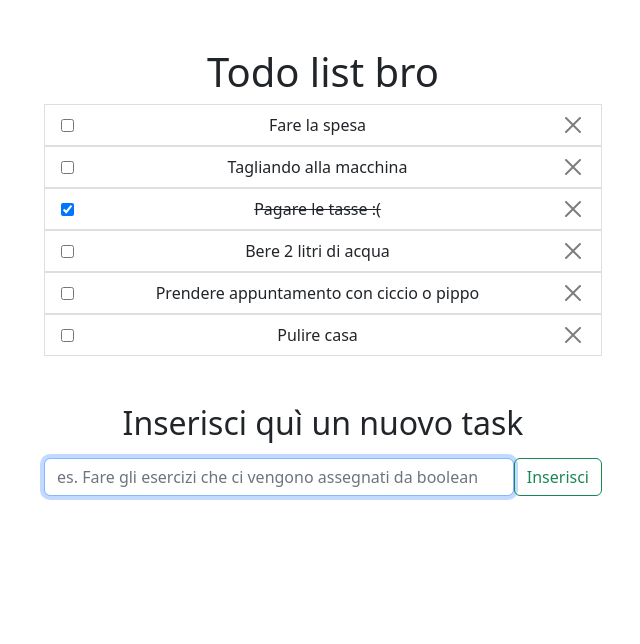
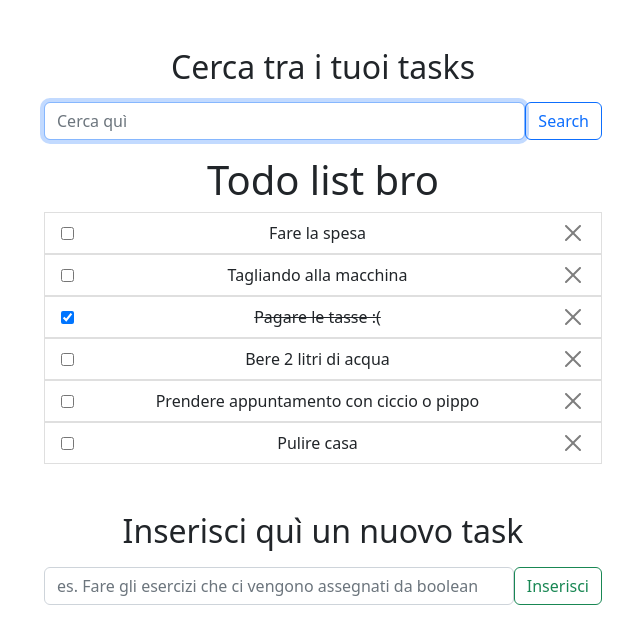
Before and after one commit to patrictobola/vue-todolist, a plain HTML site: page index.html in a window 1280 px wide. Shown: the whole page, without its empty margins (317-957 px from the left). Drawn offline with nearby package versions, Linux system fonts and the light colour scheme.

Commit message:
superbonus done

```diff
--- a/index.html
+++ b/index.html
@@ -29,9 +29,20 @@
     <div id="app">
         <div class="container">
             <div class="w-50 m-auto mt-5">
+                <!-- Search bar  -->
+                <h2 class="mt-5 text-center">Cerca tra i tuoi tasks</h2>
+                <div class="my-3 d-flex">
+                    <textarea class="form-control" rows="1" maxlength="40" placeholder="Cerca quì" style="resize: none;"
+                        v-model="searchValue" autofocus @keyup.enter="addTask"></textarea>
+                    <button type="button" class="btn btn-outline-primary" @click="addTask">Search</button>
+
+                </div>
+
+
+                <!-- Tasks to do   -->
                 <h1 class="text-center">Todo list bro</h1>
                 <ul class="list-group w-100 ">
-                    <label v-for="task in tasks">
+                    <label v-for="task in filteredTasks">
                         <li class="list-group-item d-flex align-items-center justify-content-between "
                             :class="{'text-decoration-line-through' : task.done}">
                             <input type="checkbox" v-model="task.done">
@@ -40,6 +51,8 @@
                     <button type="button" class="btn-close" @click="removeTask(task.id)"></button>
                     </li>
                 </ul>
+
+                <!-- New task  -->
                 <h2 class="mt-5 text-center">Inserisci quì un nuovo task</h2>
                 <div class="my-3 d-flex">
                     <textarea class="form-control" rows="1" maxlength="40"
--- a/js/script.js
+++ b/js/script.js
@@ -40,6 +40,7 @@ const app = createApp({
           },
         ],
         newTask: '',
+        searchValue: '',
       }
     },
 
@@ -51,7 +52,14 @@ const app = createApp({
             if (task.id > actualId) actualId = task.id;
           });
           return ++actualId;
-      }
+      },
+      filteredTasks() {
+        const searchedWord = this.searchValue.toLowerCase();
+        return this.tasks.filter((task) => {
+          return task.name.toLowerCase().includes(searchedWord);
+        })
+      },
+
     },
 
     methods: {
```
